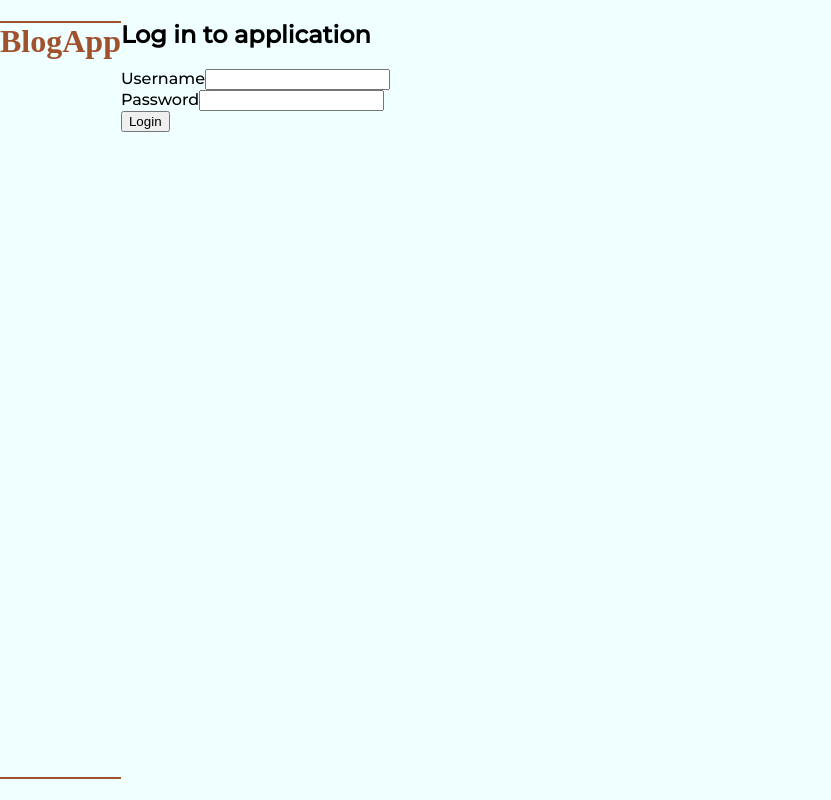
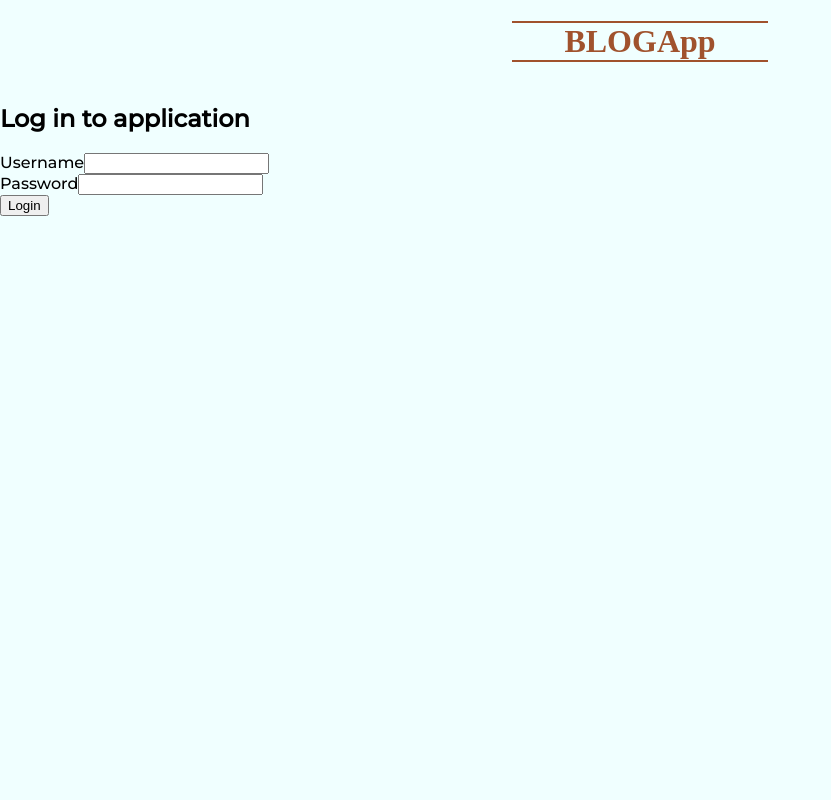
Before and after one commit to villevt/fsopen2021, a React (Create React App) app in the folder part7/bloglist-frontend/: page / in a window 1280 px wide. Shown: the whole page, without its empty margins (0-831 px from the left). Built offline with nearby package versions, Linux system fonts and the light colour scheme; no server answers; a web font is replaced by a local one.

Commit message:
Finished styling logo

```diff
--- a/part7/bloglist-frontend/src/App.js
+++ b/part7/bloglist-frontend/src/App.js
@@ -35,6 +35,7 @@ const App = () => {
   const Body = styled.div`
     background-color: Azure;
     display: flex;
+    flex-direction: column;
     font-family: 'Montserrat', sans-serif;
     margin: 0;
     min-height: 100vh;
--- a/part7/bloglist-frontend/src/components/Logo.js
+++ b/part7/bloglist-frontend/src/components/Logo.js
@@ -2,16 +2,19 @@ import React from "react"
 import styled from "styled-components"
 
 const Text = styled.h1`
+  align-self: center;
   border-color: Sienna;
   border-style: solid;
   border-width: 2px 0 2px 0;
   color: Sienna;
   font-family: 'Benne', serif;
+  text-align: center;
+  width: 20%;
 `
 
 const Logo = () => (
   <Text>
-    BlogApp
+    BLOGApp
   </Text>
 )
 
```
